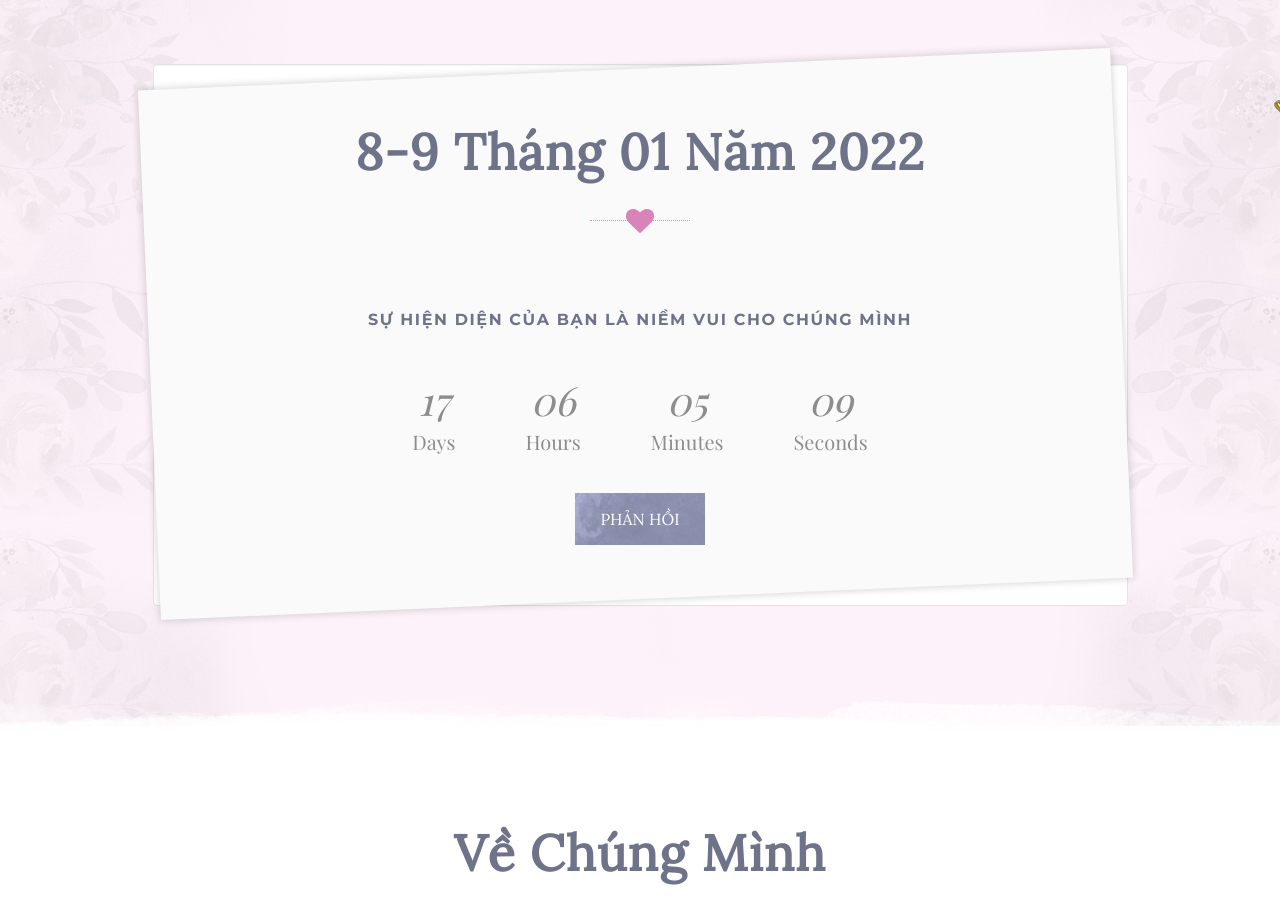
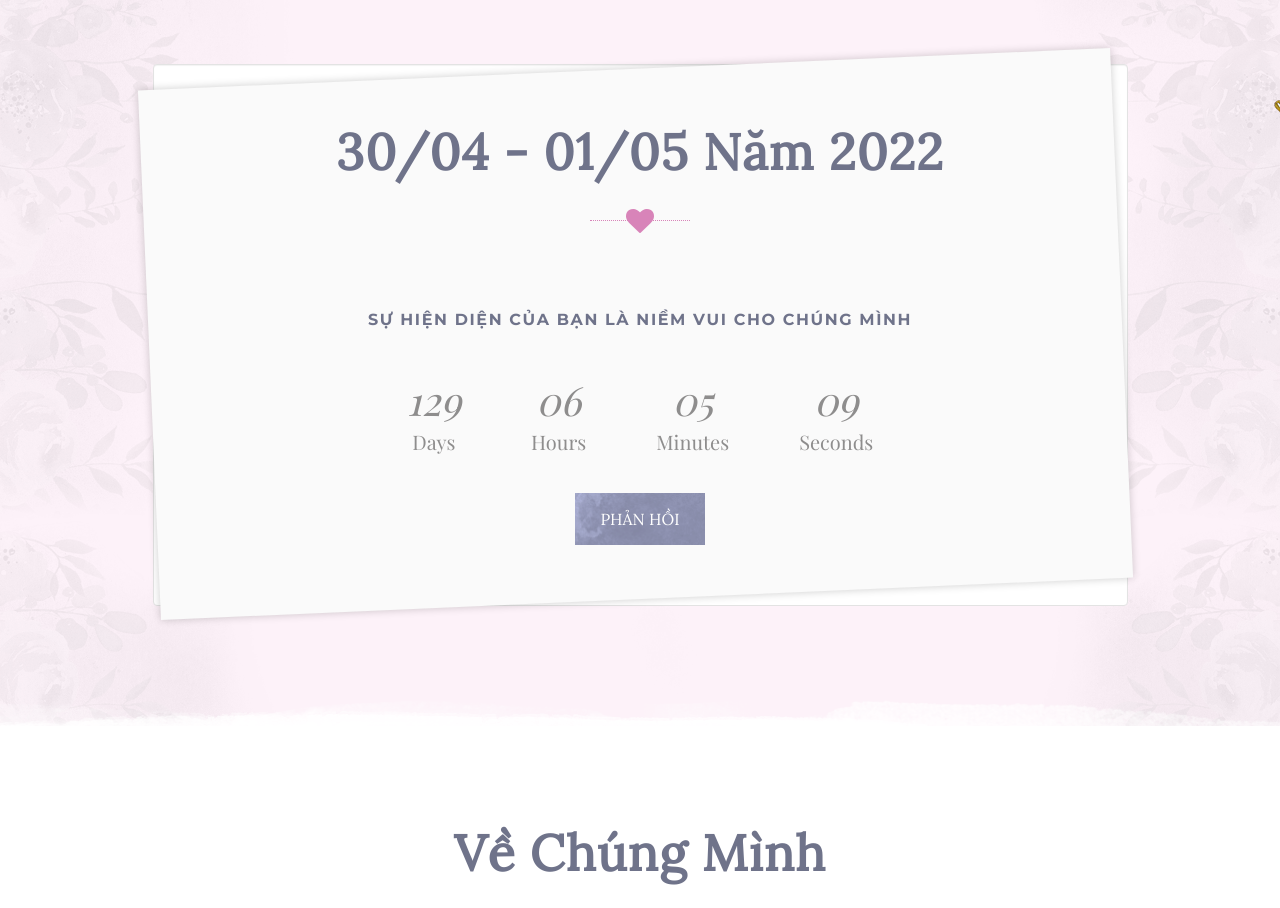
Before and after one commit to Tenshiren/wedding, a plain HTML site: page index.html in a window 1280 px wide. Shown: the part 1220-2128 px from the top of the page. Drawn offline with nearby package versions, Linux system fonts and the light colour scheme; a web font is replaced by a local one.

Commit message:
update time

```diff
--- a/index.html
+++ b/index.html
@@ -136,7 +136,7 @@
             <!-- well starts-->
             <div class="well col-md-10 col-md-offset-1 text-center">
                <div class="section-heading">
-                  <h2>8-9 Tháng 01 Năm 2022</h2>
+                  <h2>30/04 - 01/05 Năm 2022</h2>
                   <!-- divider -->
                   <div class="hr"></div>
                </div>
--- a/js/main.js
+++ b/js/main.js
@@ -12,7 +12,7 @@ $(document).ready(function () {
 
     $(function () {
         $('#countdown').countdowntimer({
-            dateAndTime: "2022/01/08 12:00:00",  // <-- edit yyyy / mm / dd / time
+            dateAndTime: "2022/04/30 12:00:00",  // <-- edit yyyy / mm / dd / time
             size: "lg",
             // if the date has over 4 digits in days then add an extra [0-9] in the first field bellow
             regexpMatchFormat: "([0-9][0-9]{1,2}):([0-9]{1,2}):([0-9]{1,2}):([0-9]{1,2})",
```
